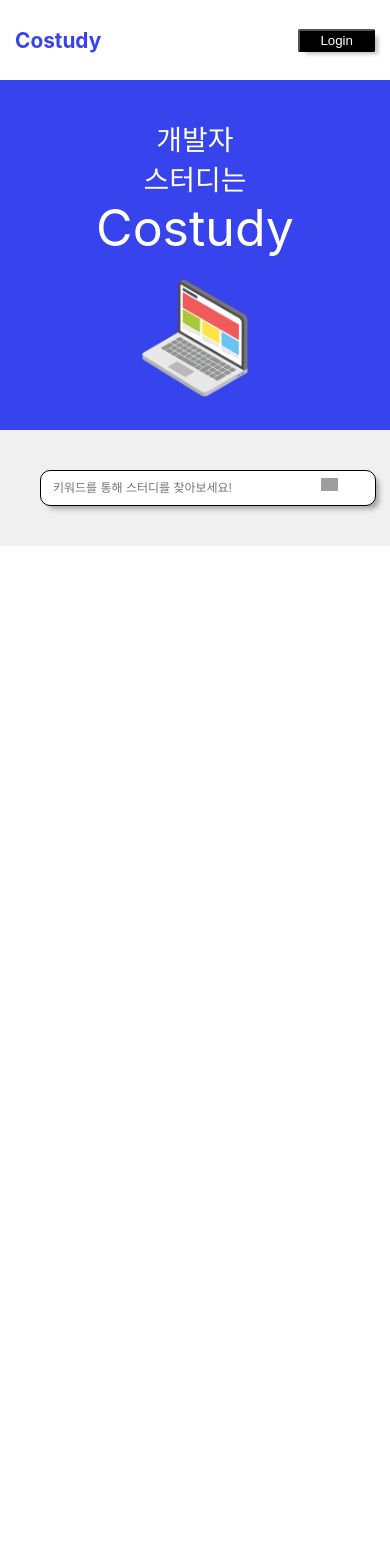
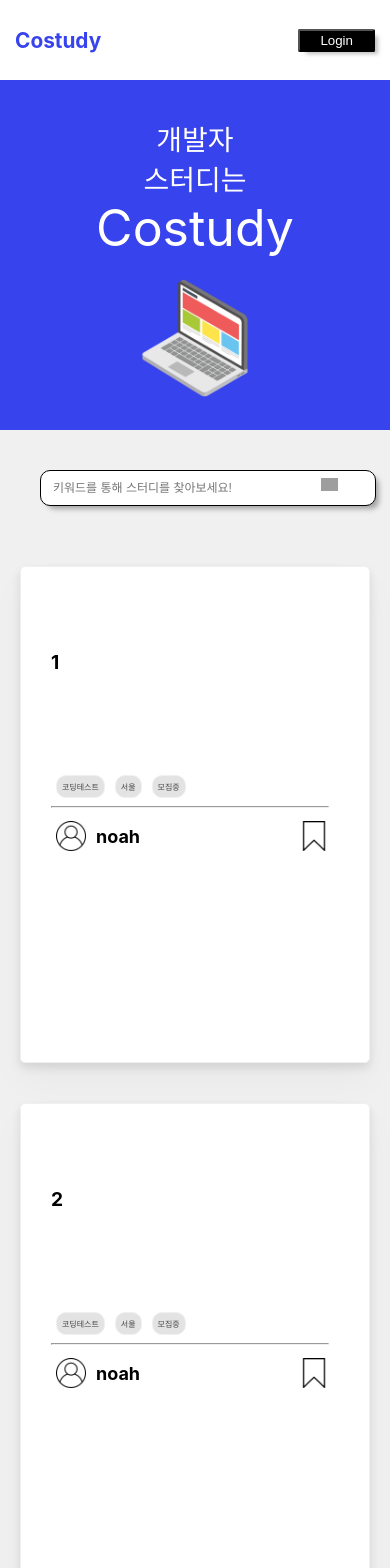
Before and after one commit to co-study/costudy-client, a React (Create React App) app: page / in a window 390 px wide. Shown: the top 1568 px of the page. Before the commit the page ends 844 px from the top, so only its background shows below. Built offline with nearby package versions, Linux system fonts and the light colour scheme; grey boxes are pictures that could not be loaded.

Commit message:
feat : mainContet 반응형 레이아웃 CSS 적용

```diff
--- a/src/Components/MainPage.js
+++ b/src/Components/MainPage.js
@@ -1,11 +1,35 @@
 import React from "react";
 import MainBg from "./MainBg";
 import Input from "./Input";
+import { Item } from "./Style/MainPageCSS";
 function MainPage() {
   return (
     <div>
       <MainBg />
       <Input />
+      <Item>
+        {[1, 2, 3, 4, 5, 6].map((element, idx) => {
+          return (
+            <div className="box" key={idx}>
+              <p className="title">{element}</p>
+              <button>코딩테스트</button>
+              <button>서울</button>
+              <button>모집중</button>
+              <hr />
+              <div className="info">
+                <div className="avatar_user">
+                  <img style={{ width: "30px" }} src="/user.png"></img>
+                  <span>noah</span>
+                </div>
+                <div className="avatar_Bookmark">
+                  {" "}
+                  <img style={{ width: "30px" }} src="/ribon.png"></img>
+                </div>
+              </div>
+            </div>
+          );
+        })}
+      </Item>
     </div>
   );
 }
--- a/src/Components/Style/MainPageCSS.js
+++ b/src/Components/Style/MainPageCSS.js
@@ -1,5 +1,73 @@
 import styled from "@emotion/styled";
 
-const MainBg = styled.div``;
+const Item = styled.div`
+  display: flex;
+  flex-wrap: wrap;
+  align-items: center;
+  justify-content: center;
+  background-color: #f0f0f0;
 
-export { MainBg };
+  .box {
+    max-width: 1100px;
+    background-color: white;
+    margin: 20px 20px 20px 20px;
+    cursor: pointer;
+    transition: 0.2s ease-in;
+    padding: 10px;
+    border: solid 1px #f0f0f0;
+    border-radius: 5px;
+    width: 300px;
+    transition: all 0.2s ease-in;
+    box-shadow: 0px 19px 38px rgba(0, 0, 0, 0.03),
+      0px 5px 10px rgba(0, 0, 0, 0.1);
+    &:hover {
+      transform: scale(1.04);
+    }
+    .title {
+      font-size: 1.2em;
+      margin: 15px 0 100px 0;
+      font-weight: bold;
+    }
+    button {
+      font-size: 0.5em;
+      border: solid 1px #f0f0f0;
+      border-radius: 10px;
+      padding: 5px;
+      color: #474646;
+      margin: 0 5px;
+      background-color: #e3e3e3;
+    }
+    .info {
+      display: flex;
+      font-size: 18px;
+      justify-content: space-between;
+      align-items: center;
+      margin-top: 10px;
+      .avatar_user {
+        display: flex;
+        align-items: center;
+        margin-left: 5px;
+        width: 36px;
+        height: 36px;
+        span {
+          margin-left: 10px;
+          font-weight: 700;
+        }
+      }
+
+      .avatar_Bookmark {
+        display: flex;
+        align-items: center;
+        width: 30px;
+        height: 30px;
+      }
+    }
+    @media screen and (max-width: 780px) {
+      padding: 68px 40px 27px 30px;
+      height: 400px;
+      width: 100%;
+    }
+  }
+`;
+
+export { Item };
```
Also changed, not shown: public/ribon.png (added), public/user.png (added).
